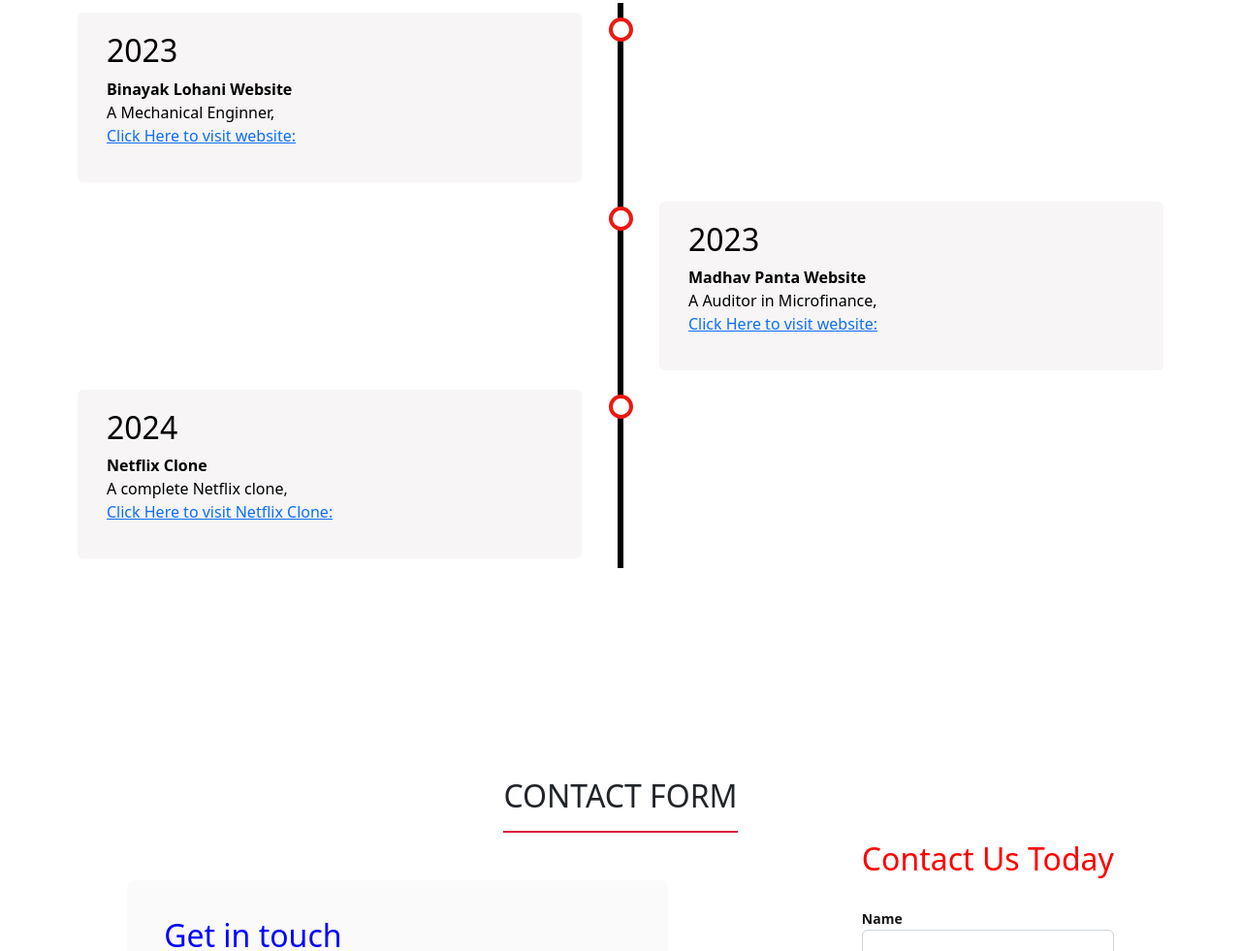
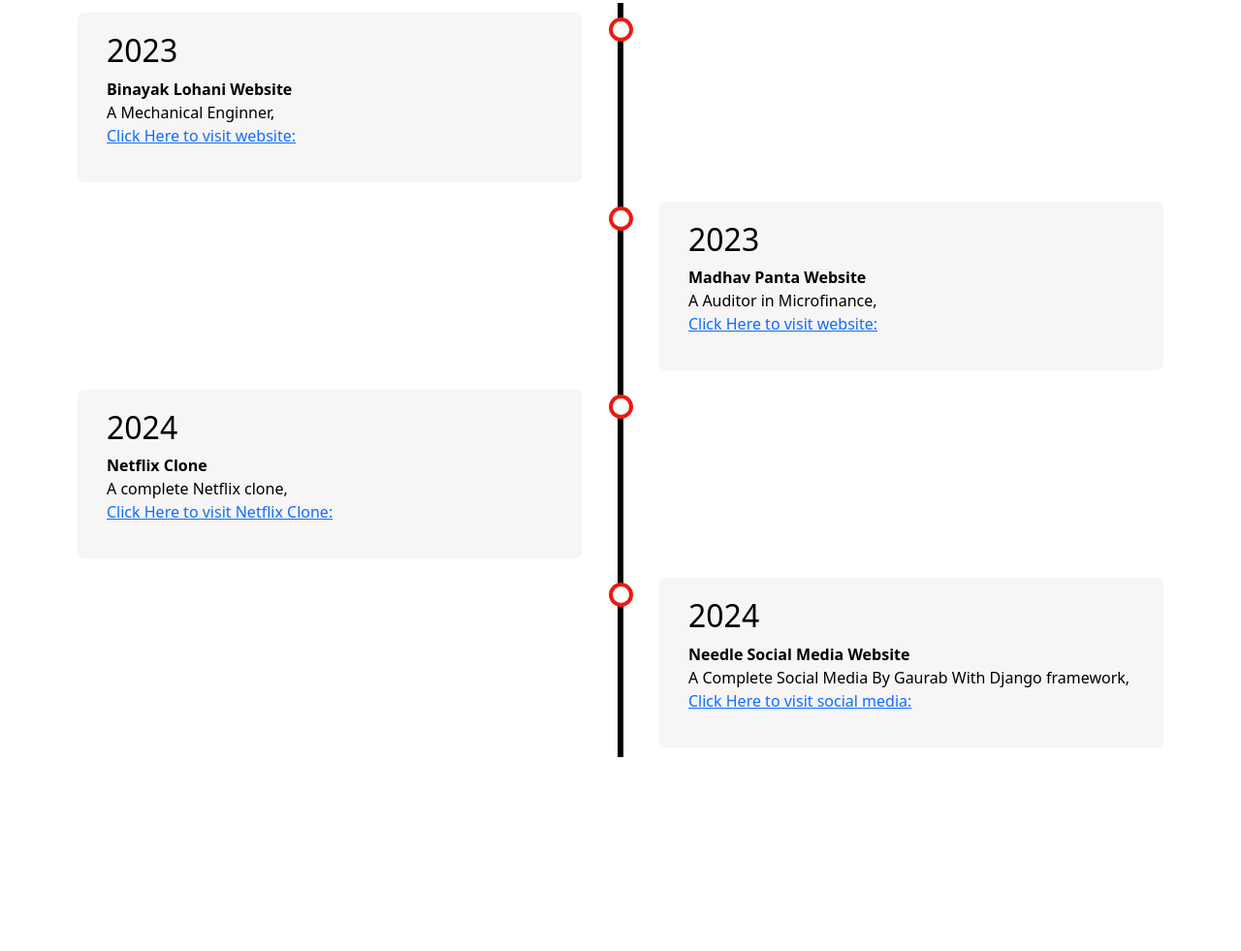
Before and after one commit to gaurablohani01/gaurab-web, a plain HTML site: page index.html in a window 1280 px wide. Shown: the part 3701-4682 px from the top of the page at 97% size. Drawn offline with nearby package versions, Linux system fonts and the light colour scheme.

Commit message:
Update index.html

```diff
--- a/index.html
+++ b/index.html
@@ -384,7 +384,16 @@
 
                     </p>
                 </div>
+            </div>
+            <div class="projecta right">
+                <div class="content">
+                    <h2>2024</h2>
+                    <strong>Needle Social Media Website</strong>
+                    <br />A Complete Social Media By Gaurab With Django framework,<br />
+                    <p><a href="https://needle.pythonanywhere.com/" target="_blank">Click Here to visit social media:</a>
 
+                    </p>
+                </div>
             </div>
 
         </div>
```
